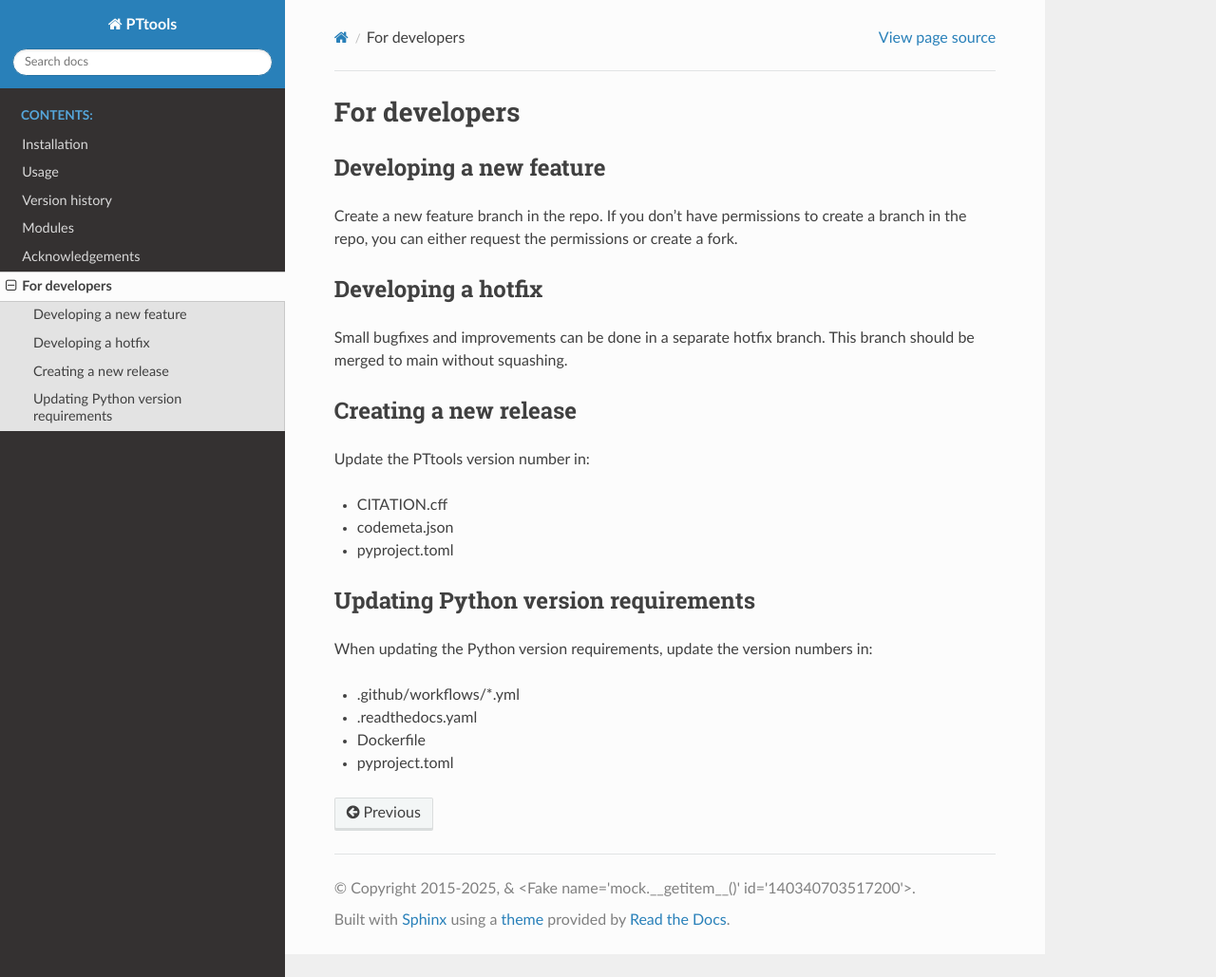
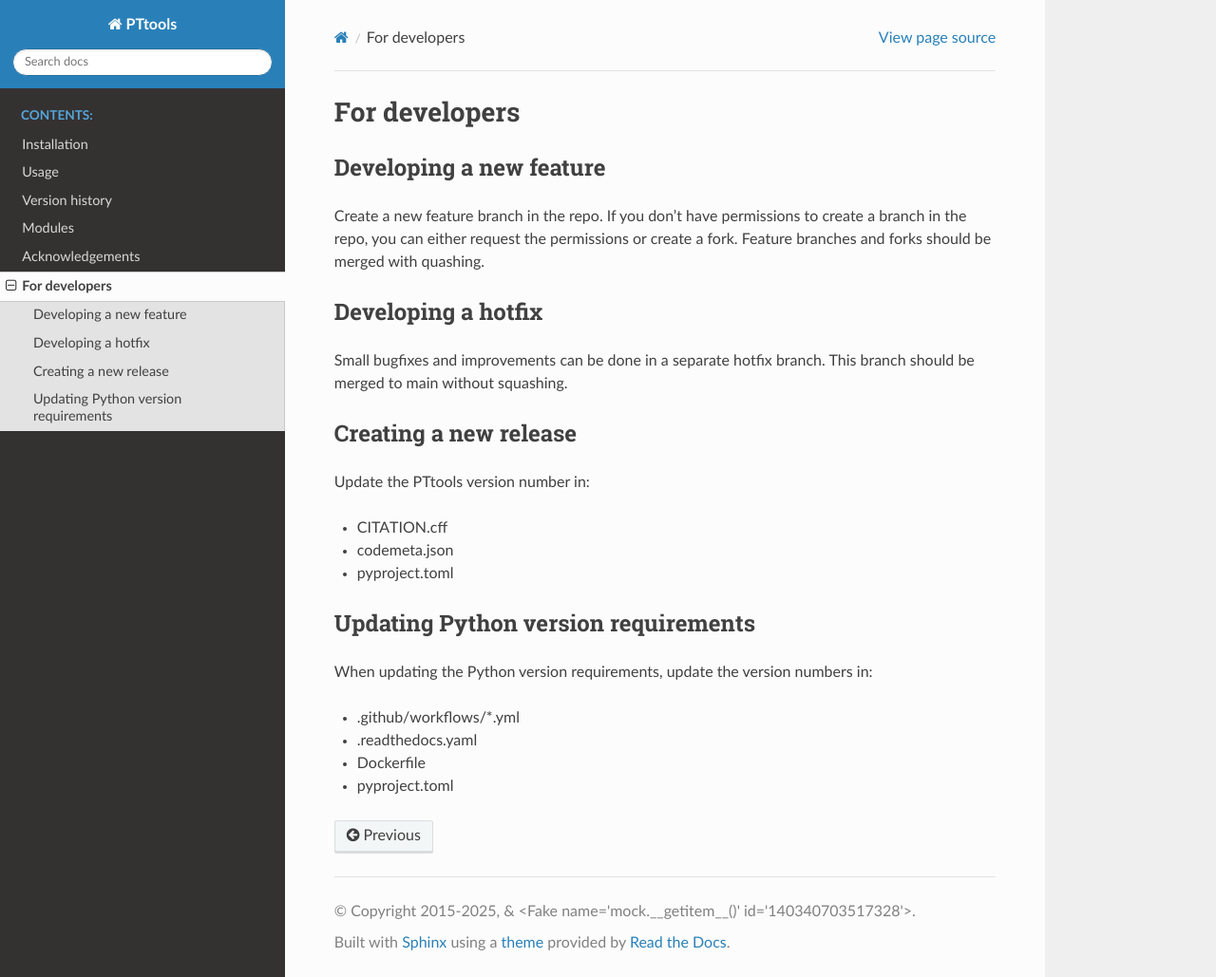
Before and after one commit to CFT-HY/pttools, a Sphinx documentation site: the page built from docs/dev.rst, in a window 1280 px wide and 1029 px high. Shown: the whole window at 95% size. Built offline with Sphinx 7.4.7 and the Read the Docs theme 3.1.0, drawn with Linux system fonts in a browser that asks for light colours; pages that are not in the unit, such as notebooks, are missing from menus; the version number could not be read and is left out.

Commit message:
Add instructions on squashing branch merges

```diff
--- a/docs/dev.rst
+++ b/docs/dev.rst
@@ -6,6 +6,7 @@
 Create a new feature branch in the repo.
 If you don't have permissions to create a branch in the repo,
 you can either request the permissions or create a fork.
+Feature branches and forks should be merged with quashing.
 
 Developing a hotfix
 -------------------
```
